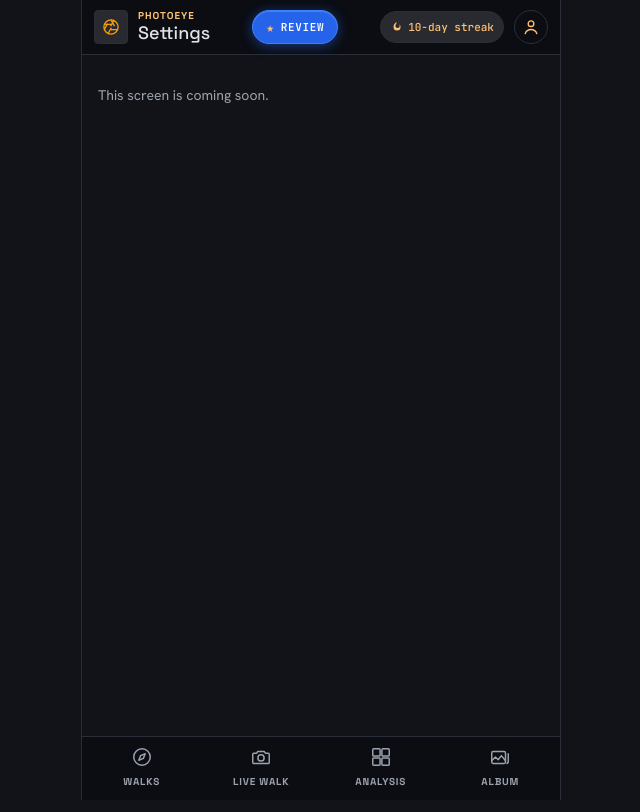
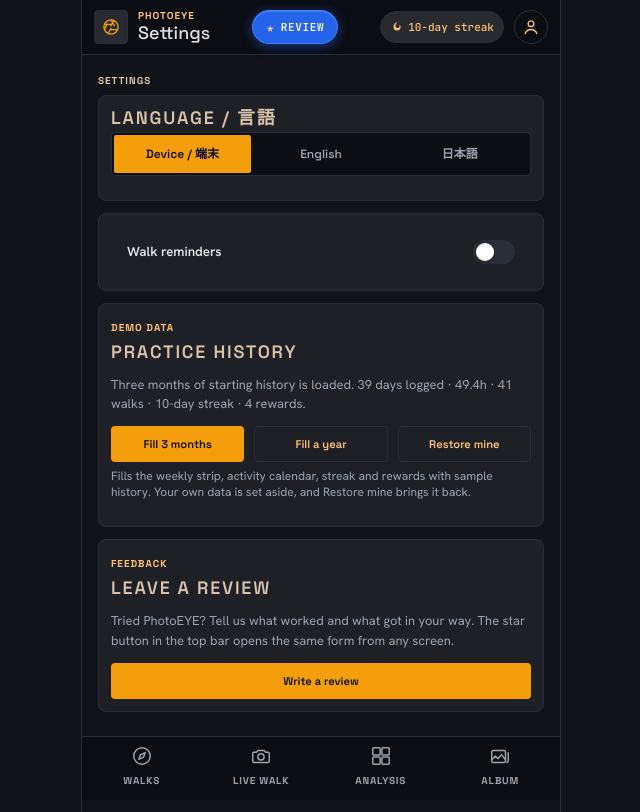
Before and after one commit to HendrixPeralta/photowalk-pwa, a Next.js app in the folder web/: page /settings in a window 1280 px wide. Shown: the whole page, without its empty margins (319-959 px from the left). Built offline with nearby package versions, Linux system fonts and the light colour scheme.

Commit message:
Build the Settings screen
Language (always in both languages, so anyone can find the way back),
walk reminders with days and time, the demo data card with what the
profile holds now, and the review card.

```diff
--- a/web/src/app/settings/page.tsx
+++ b/web/src/app/settings/page.tsx
@@ -1,5 +1,5 @@
-import { ComingSoon } from "@/components/ComingSoon";
+import { SettingsScreen } from "@/features/settings/SettingsScreen";
 
 export default function SettingsPage() {
-  return <ComingSoon view="settings" />;
+  return <SettingsScreen />;
 }
--- /dev/null
+++ b/web/src/features/settings/SettingsScreen.tsx
@@ -0,0 +1,175 @@
+"use client";
+
+import { openReview } from "@/features/review/ReviewModal";
+import { LANGS, getLangChoice, setLang, t, type LangChoice } from "@/lib/i18n/core";
+import { reloadPage } from "@/lib/page";
+import { dayLabels, dayName, reminderStatus } from "@/lib/reminders";
+import { totalActivityHours } from "@/lib/stats";
+import { formatHours } from "@/lib/util";
+import { currentStreak } from "@/lib/walk";
+import { update, useAppStore } from "@/state/appStore";
+import { clearDemoData, seedDemoData } from "@/state/demo";
+import { seedStarterHistory, undoStarterHistory } from "@/state/seed";
+import { showToast } from "@/state/ui";
+import { notificationAccess, setReminderTime, setRemindersEnabled, toggleReminderDay } from "./reminders";
+
+export function SettingsScreen() {
+  return (
+    <section className="view" data-view="settings">
+      <h2 className="section-title">{t("Settings")}</h2>
+      <LanguageCard />
+      <ReminderCard />
+      <DemoDataCard />
+      <div className="theme-card">
+        <span className="label-caps" style={{ color: "var(--accent-strong)" }}>{t("Feedback")}</span>
+        <h3 className="subsection-title" style={{ marginTop: 6 }}>{t("Leave a review")}</h3>
+        <p className="muted card-text">
+          {t("Tried PhotoEYE? Tell us what worked and what got in your way. The star button in the top bar opens the same form from any screen.")}
+        </p>
+        <div className="theme-btn-row">
+          <button type="button" className="btn btn-accent btn-sm" onClick={openReview}>{t("Write a review")}</button>
+        </div>
+      </div>
+    </section>
+  );
+}
+
+/**
+ * Always in both languages, so someone stuck in the wrong one can still find
+ * the way back. Changing it reloads, since the language is fixed per page.
+ */
+function LanguageCard() {
+  const choice = getLangChoice();
+  const options: { code: LangChoice; label: string }[] = [
+    { code: "auto", label: "Device / 端末" },
+    ...LANGS.map((l) => ({ code: l.code as LangChoice, label: l.label })),
+  ];
+  return (
+    <div className="theme-card">
+      <h3 className="subsection-title" style={{ marginTop: 0 }}>Language / 言語</h3>
+      <div className="segmented" role="group" aria-label="Language / 言語">
+        {options.map((o) => (
+          <button
+            key={o.code}
+            type="button"
+            className={`segment${choice === o.code ? " active" : ""}`}
+            aria-pressed={choice === o.code}
+            onClick={() => { if (setLang(o.code)) reloadPage(); }}
+          >
+            {o.label}
+          </button>
+        ))}
+      </div>
+    </div>
+  );
+}
+
+function ReminderCard() {
+  const reminder = useAppStore((s) => s.reminder);
+  const labels = dayLabels();
+  return (
+    <div className="theme-card collapse-card reminder-card">
+      <label className="collapse-summary reminder-header">
+        <span className="collapse-title">{t("Walk reminders")}</span>
+        <span className="slide-switch">
+          <input
+            type="checkbox"
+            aria-label={t("Walk reminders")}
+            checked={reminder.enabled}
+            onChange={(e) => void setRemindersEnabled(e.target.checked)}
+          />
+          <span className="slide-switch-track" aria-hidden="true" />
+        </span>
+      </label>
+      {reminder.enabled && (
+        <div className="collapse-body">
+          <div className="field-row">
+            <label htmlFor="reminderTime">{t("Time")}</label>
+            <input
+              id="reminderTime"
+              type="time"
+              className="text-input time-input"
+              value={reminder.time}
+              onChange={(e) => setReminderTime(e.target.value)}
+            />
+          </div>
+          <div className="day-chips">
+            {labels.map((label, day) => {
+              const on = reminder.days.includes(day);
+              return (
+                <button
+                  key={day}
+                  type="button"
+                  className={`day-chip${on ? " active" : ""}`}
+                  aria-label={dayName(day)}
+                  aria-pressed={on}
+                  onClick={() => toggleReminderDay(day)}
+                >
+                  {label}
+                </button>
+              );
+            })}
+          </div>
+          <p className="hint">{reminderStatus(reminder, notificationAccess())}</p>
+        </div>
+      )}
+    </div>
+  );
+}
+
+/** Loads practice history on demand, so a demo doesn't depend on typing a URL on a phone. */
+function DemoDataCard() {
+  const activeDays = useAppStore((s) => Object.keys(s.activityLog).length);
+  const hours = useAppStore((s) => totalActivityHours(s.activityLog));
+  const walks = useAppStore((s) => s.profile.walksCompleted);
+  const streak = useAppStore((s) => currentStreak(s.profile));
+  const rewards = useAppStore((s) => s.rewards.length);
+  const demo = useAppStore((s) => Boolean(s.demoMode));
+  const seeded = useAppStore((s) => Boolean(s.seededHistory));
+
+  // What the profile actually holds, so the card never misstates its own effect.
+  const facts = [
+    activeDays === 1 ? t("{n} day logged", { n: activeDays }) : t("{n} days logged", { n: activeDays }),
+    formatHours(hours),
+    walks === 1 ? t("{n} walk", { n: walks }) : t("{n} walks", { n: walks }),
+    t("{n}-day streak", { n: streak }),
+    rewards === 1 ? t("{n} reward", { n: rewards }) : t("{n} rewards", { n: rewards }),
+  ].join(" · ");
+  const source = demo
+    ? t("A full year of demo history is loaded.")
+    : seeded ? t("Three months of starting history is loaded.") : t("This is your own history.");
+
+  const fillThreeMonths = () => {
+    // The year fixture re-seeds itself while its flag is set, so stand it down first.
+    update((d) => { d.demoMode = null; });
+    seedStarterHistory();
+    showToast(t("Three months of practice loaded."));
+  };
+  const fillYear = () => {
+    seedDemoData();
+    showToast(t("A full year of practice loaded. It stays until you tap Restore mine."));
+  };
+  const restore = () => {
+    if (demo) {
+      if (!clearDemoData()) showToast(t("Demo history cleared."));
+      return;
+    }
+    if (!undoStarterHistory()) showToast(t("Nothing to restore. This is already your own history."));
+  };
+
+  return (
+    <div className="theme-card">
+      <span className="label-caps" style={{ color: "var(--accent-strong)" }}>{t("Demo data")}</span>
+      <h3 className="subsection-title" style={{ marginTop: 6 }}>{t("Practice history")}</h3>
+      <p className="muted card-text">{t("{source} {facts}.", { source, facts })}</p>
+      <div className="theme-btn-row">
+        <button type="button" className="btn btn-accent btn-sm" onClick={fillThreeMonths}>{t("Fill 3 months")}</button>
+        <button type="button" className="btn btn-ghost btn-sm" onClick={fillYear}>{t("Fill a year")}</button>
+        <button type="button" className="btn btn-ghost btn-sm" onClick={restore}>{t("Restore mine")}</button>
+      </div>
+      <p className="hint">
+        {t("Fills the weekly strip, activity calendar, streak and rewards with sample history. Your own data is set aside, and Restore mine brings it back.")}
+      </p>
+    </div>
+  );
+}
```
